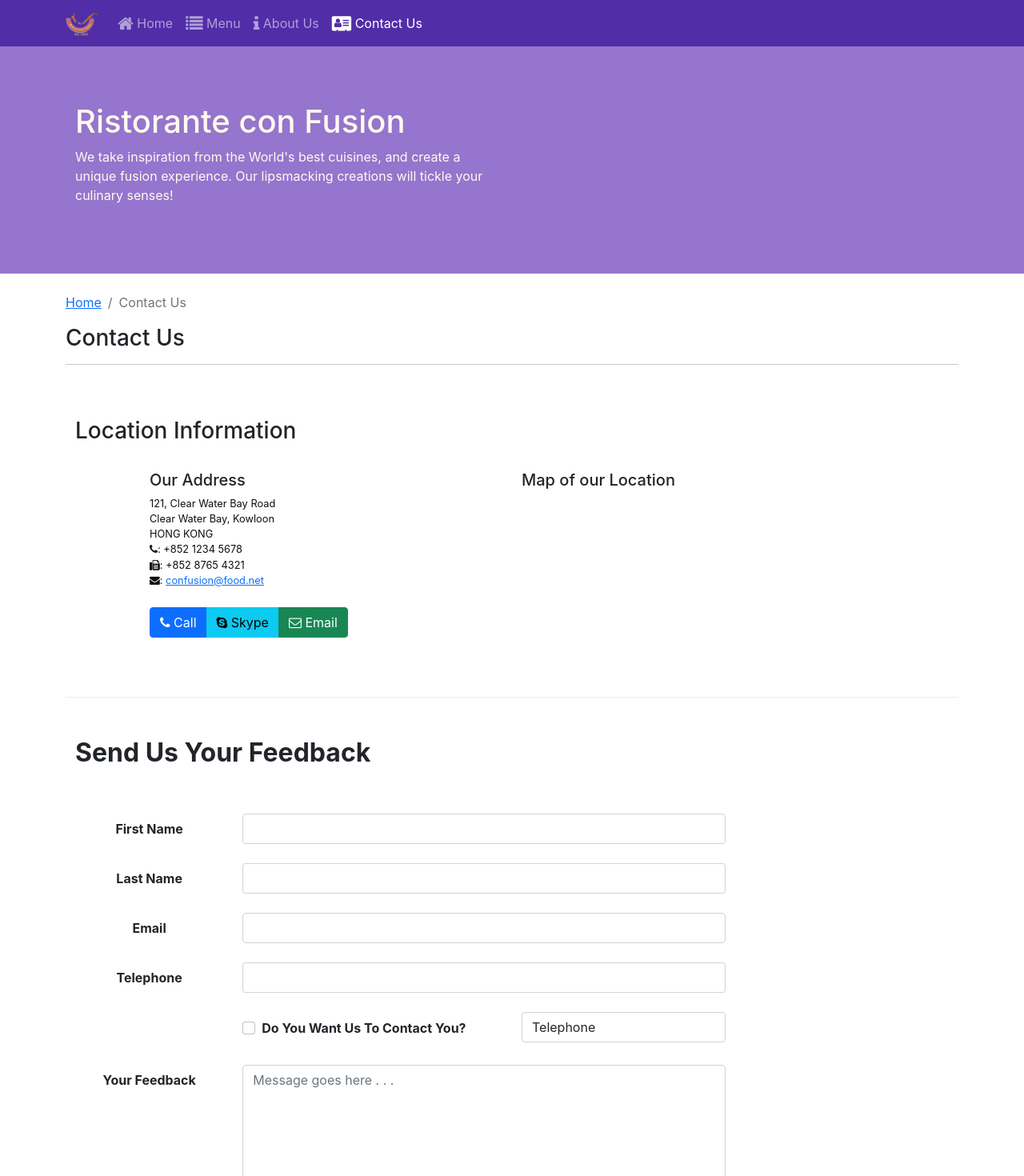
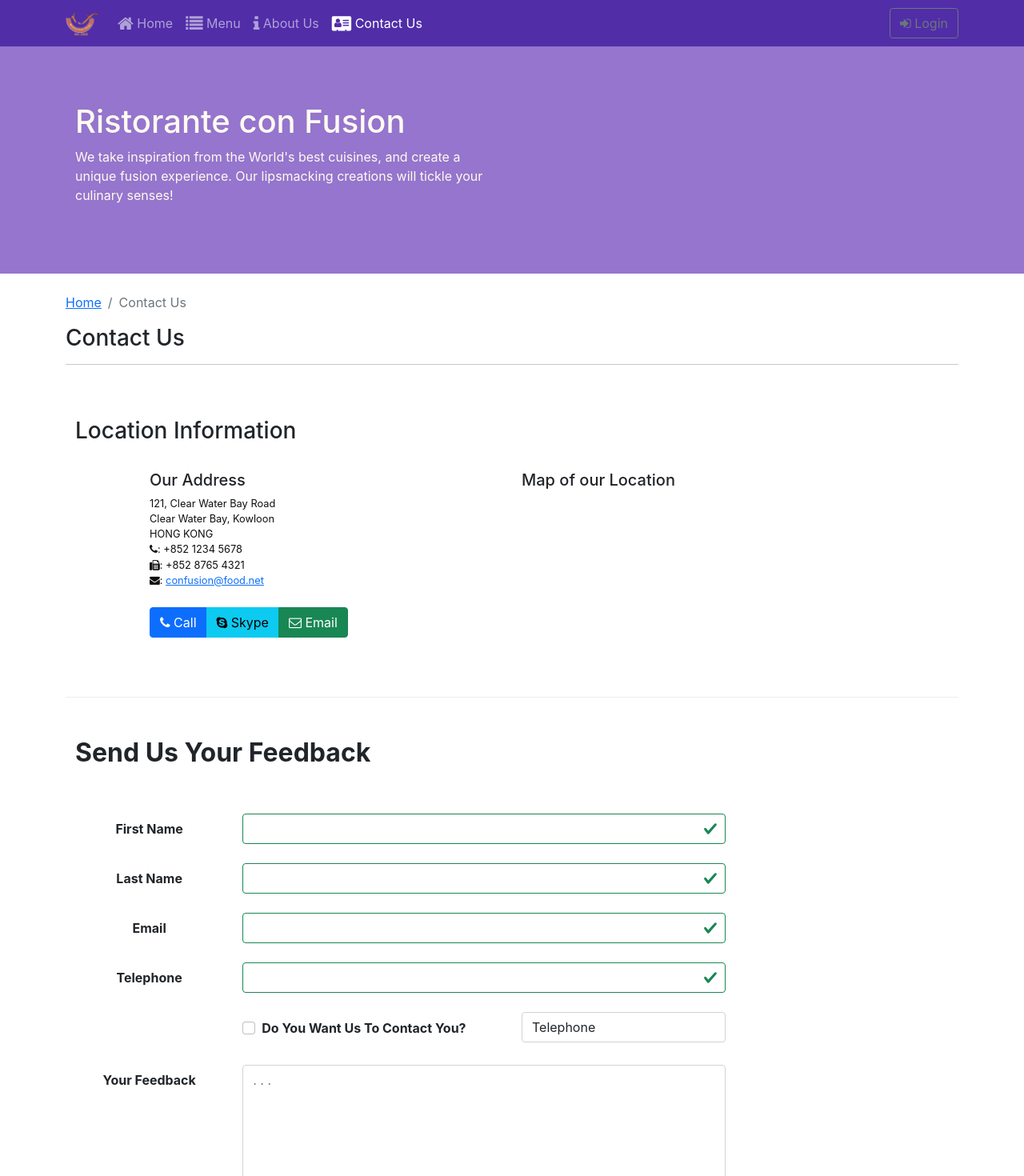
Before and after one commit to Soko9/italian-restaurant, a React (Create React App) app: page /contact in a window 1280 px wide. Shown: the top 1470 px of the page at 80% size. Built offline with nearby package versions, Linux system fonts and the light colour scheme.

Commit message:
9th commit

```diff
--- a/src/components/Contact.js
+++ b/src/components/Contact.js
@@ -7,7 +7,8 @@ import {
     Label,
     Button,
     FormGroup,
-    Col
+    Col,
+    FormFeedback
 } from 'reactstrap';
 import { Link } from 'react-router-dom';
 
@@ -19,7 +20,13 @@ const ContactForm = () => {
         telNum: '',
         agree: false,
         contactType: 'Telephone',
-        message: ''
+        message: '',
+        touched: {
+            firstName: false,
+            lastName: false,
+            email: false,
+            telNum: false
+        }
     });
 
     const handleChangeEvent = event => {
@@ -33,35 +40,126 @@ const ContactForm = () => {
     const handleSubmitEvent = event => {
         event.preventDefault();
         alert("Current State: " + JSON.stringify(form));
+        updateForm({
+            firstName: '',
+            lastName: '',
+            email: '',
+            telNum: '',
+            agree: false,
+            contactType: 'Telephone',
+            message: '',
+            touched: {
+                firstName: false,
+                lastName: false,
+                email: false,
+                telNum: false
+            }
+        });
     }
+
+    const handleTouch = (field) => (event) => {
+        updateForm({
+            ...form,
+            touched: {
+                ...form.touched,
+                [field]:true
+            }
+        });
+    }
+
+    const validate = (firstName, lastName, email, telNum) => {
+        const errors = {
+            firstNameErr: '',
+            lastNameErr: '',
+            emailErr: '',
+            telNumErr: ''
+        };
+
+        if (form.touched.firstName && firstName.length < 3) {
+            errors.firstNameErr = 'First Name Should Be 3 Characters Or More';
+        }
+
+        if (form.touched.lastName && lastName.length < 3) {
+            errors.lastNameErr = 'Last Name Should Be 3 Characters Or More';
+        }
+
+        if (form.touched.email && email.split('').filter(x => x === '@').length !== 1) {
+            errors.emailErr = 'Email Should Contain "@" Sign';
+        }
+
+        const telRegex = /^\d+$/;
+        if (form.touched.telNum && !telRegex.test(telNum)) {
+            errors.telNumErr = 'Telephone Must Contain Only Numbers';
+        }
+
+        return errors;
+    }
+
+    const errors = validate(form.firstName, form.lastName, form.email, form.telNum);
 
     return (
         <Form onSubmit={handleSubmitEvent}>
             <FormGroup row>
                 <Label md={3} htmlFor="firstName" className="fw-bold fs-6 text-center">First Name</Label>
                 <Col md={9}>
-                    <Input type="text" id="firstName" name="firstName" value={form.firstName} onChange={handleChangeEvent} />
+                    <Input
+                        type="text"
+                        id="firstName"
+                        name="firstName"
+                        valid={errors.firstNameErr === ''}
+                        invalid={errors.firstNameErr !== ''}
+                        value={form.firstName}
+                        onChange={handleChangeEvent}
+                        onBlur={handleTouch('firstName')} />
+                    <FormFeedback>{errors.firstNameErr}</FormFeedback>
                 </Col>
             </FormGroup>
             <br/>
             <FormGroup row>
                 <Label md={3} htmlFor="lastName" className="fw-bold fs-6 text-center">Last Name</Label>
                 <Col md={9}>
-                    <Input type="text" id="lastName" name="lastName" value={form.lastName} onChange={handleChangeEvent} />
+                    <Input
+                        type="text"
+                        id="lastName"
+                        name="lastName"
+                        valid={errors.lastNameErr === ''}
+                        invalid={errors.lastNameErr !== ''}
+                        value={form.lastName}
+                        onChange={handleChangeEvent}
+                        onBlur={handleTouch('lastName')} />
+                    <FormFeedback>{errors.lastNameErr}</FormFeedback>
                 </Col>
             </FormGroup>
             <br/>
             <FormGroup row>
                 <Label md={3} htmlFor="email" className="fw-bold fs-6 text-center">Email</Label>
                 <Col md={9}>
-                    <Input type="email" id="email" name="email" value={form.email} onChange={handleChangeEvent} />
+                    <Input
+                        type="email"
+                        id="email"
+                        name="email"
+                        valid={errors.emailErr === ''}
+                        invalid={errors.emailErr !== ''}
+                        value={form.email}
+                        onChange={handleChangeEvent}
+                        onBlur={handleTouch('email')} />
+                    <FormFeedback>{errors.emailErr}</FormFeedback>
                 </Col>
             </FormGroup>
             <br/>
             <FormGroup row>
                 <Label md={3} htmlFor="telNum" className="fw-bold fs-6 text-center">Telephone</Label>
                 <Col md={9}>
-                    <Input type="tel" id="telNum" name="telNum" value={form.telNum} onChange={handleChangeEvent} />
+                    <Input
+                        type="tel"
+                        id="telNum"
+                        name="telNum"
+                        valid={errors.telNumErr === ''}
+                        invalid={errors.telNumErr !== ''}
+                        value={form.telNum}
+                        onChange={handleChangeEvent}
+                        onBlur={handleTouch('telNum')} />
+                    <FormFeedback>{errors.telNumErr}</FormFeedback>
                 </Col>
             </FormGroup>
             <br/>
@@ -69,17 +167,23 @@ const ContactForm = () => {
                 <Col md={{size: 5, offset: 3}}>
                     <FormGroup check className="py-2">
                         <Label check>
-                            <Input name="agree" type="checkbox"
-                            checked={form.agree}
-                            onChange={handleChangeEvent} />{' '}
+                            <Input
+                                name="agree"
+                                type="checkbox"
+                                checked={form.agree}
+                                onChange={handleChangeEvent} />{' '}
                             <strong>Do You Want Us To Contact You?</strong>
                         </Label>
                     </FormGroup>
                 </Col>
                 <Col md={{size: 4, offset: 0}}>
-                    <Input type="select" name="contactType" value={form.contactType} onChange={handleChangeEvent}>
-                        <option>Telephone</option>
-                        <option>Email</option>
+                    <Input
+                        type="select"
+                        name="contactType"
+                        value={form.contactType}
+                        onChange={handleChangeEvent}>
+                            <option>Telephone</option>
+                            <option>Email</option>
                     </Input>
                 </Col>
             </FormGroup>
@@ -87,13 +191,24 @@ const ContactForm = () => {
             <FormGroup row>
                 <Label md={3} htmlFor="message" className="fw-bold fs-6 text-center">Your Feedback</Label>
                 <Col md={9}>
-                    <Input type="textarea" id="message" name="message" value={form.message} onChange={handleChangeEvent} rows="8" placeholder="Message goes here . . ."/>
+                    <Input
+                        type="textarea"
+                        id="message"
+                        name="message"
+                        value={form.message}
+                        onChange={handleChangeEvent}
+                        rows="8"
+                        placeholder=". . ."/>
                 </Col>
             </FormGroup>
             <br/>
             <FormGroup row>
                 <Col md={{size: 10, offset: 3}}>
-                    <Button type="submit" color="primary">Send Feedback</Button>
+                    <Button
+                        type="submit"
+                        color="primary">
+                            Send Feedback
+                    </Button>
                 </Col>
             </FormGroup>
         </Form>
--- a/src/components/Header.js
+++ b/src/components/Header.js
@@ -5,7 +5,16 @@ import {
     Nav, NavItem,
     NavbarToggler,
     Collapse,
-    Jumbotron
+    Jumbotron,
+    Button,
+    Modal,
+    ModalHeader,
+    ModalBody,
+    ModalFooter,
+    Form,
+    FormGroup,
+    Label,
+    Input
 } from 'reactstrap';
 import { NavLink } from 'react-router-dom';
 
@@ -14,14 +23,29 @@ class Header extends Component {
         super(props);
 
         this.state = {
-            isNavOpen: false
+            isNavOpen: false,
+            isModalOpen: false
         };
 
         this.toggleNavbar = this.toggleNavbar.bind(this);
+        this.toggleModal = this.toggleModal.bind(this);
+        this.handleSubmit = this.handleSubmit.bind(this);
     }
 
     toggleNavbar() {
         this.setState({ isNavOpen: !this.state.isNavOpen});
+    }
+
+    toggleModal() {
+        this.setState({ isModalOpen: !this.state.isModalOpen});
+    }
+
+    handleSubmit(event) {
+        this.toggleModal();
+
+        alert(`Username: ${this.username.value}\nPassword: ${this.password.value}\nRemember me: ${this.remember.checked}`);
+
+        event.preventDefault();
     }
 
     render() {
@@ -59,6 +83,13 @@ class Header extends Component {
                                     </NavLink>
                                 </NavItem>
                             </Nav>
+                            <Nav className="ms-auto" navbar>
+                                <NavItem>
+                                    <Button outline onClick={this.toggleModal}>
+                                        <span className="fa fa-sign-in"></span> Login
+                                    </Button>
+                                </NavItem>
+                            </Nav>
                         </Collapse>
                     </div>
                 </Navbar>
@@ -72,6 +103,32 @@ class Header extends Component {
                         </div>
                     </div>
                 </Jumbotron>
+                <Modal isOpen={this.state.isModalOpen} toggle={this.toggleModal}>
+                    <ModalHeader closeButton>Login</ModalHeader>
+                    <ModalBody>
+                        <Form>
+                            <FormGroup>
+                                <Label htmlFor="username">Username</Label>
+                                <Input type="text" id="username" name="username" innerRef={input => this.username = input} />
+                            </FormGroup>
+                            <br />
+                            <FormGroup>
+                                <Label htmlFor="password">Passwrod</Label>
+                                <Input type="password" id="password" name="password" innerRef={input => this.password = input} />
+                            </FormGroup>
+                            <br />
+                            <FormGroup check>
+                                <Label check>
+                                    <Input type="checkbox" name="remember" innerRef={input => this.remember = input} />
+                                    Remember me
+                                </Label>
+                            </FormGroup>
+                        </Form>
+                    </ModalBody>
+                    <ModalFooter>
+                        <Button type="submit" value="submit" color="primary" onClick={this.handleSubmit}>Login</Button>
+                    </ModalFooter>
+                </Modal>
             </>
         )
     }
```
